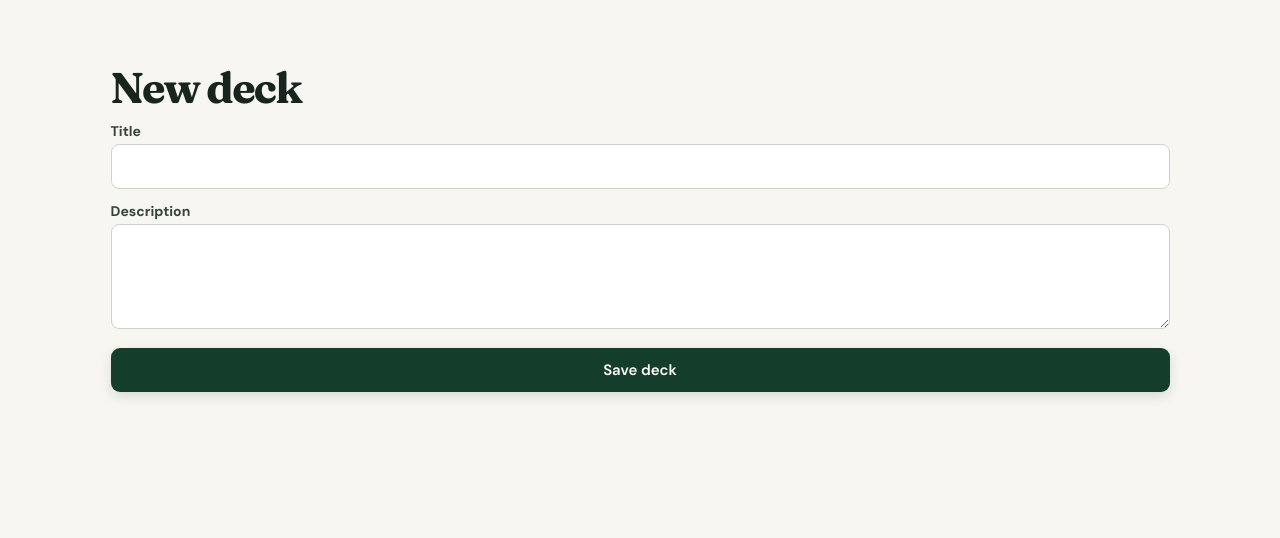
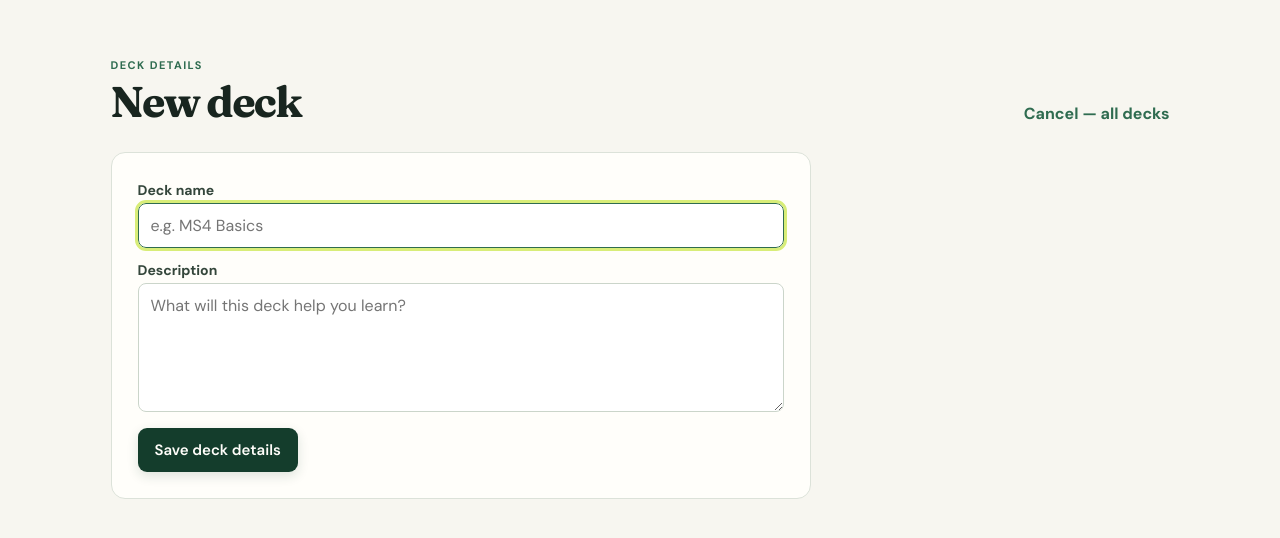
Before and after one commit to dbaker10000/Andrew, a Flask app: page /decks/new in a window 1280 px wide. Shown: the part 72-610 px from the top of the page. Run offline with Flask 3, Linux system fonts and the light colour scheme; the visitor is signed in with stand-in values (Sample User, id 1); some libraries are stand-ins or nearby versions.

Commit message:
Make deck editing discoverable

```diff
--- /dev/null
+++ b/static/deck-details.css
@@ -0,0 +1 @@
+.deck-edit-link{display:inline-block;margin-top:22px;color:#2f6c50;font-size:14px;font-weight:700;text-decoration:none}.deck-edit-link:after{content:' →'}.deck-form{max-width:700px;background:#fffefa;border:1px solid #dce2d9;border-radius:14px;padding:26px}
--- a/templates/base.html
+++ b/templates/base.html
@@ -1 +1 @@
-<!doctype html><html><head><meta charset="utf-8"><meta name="viewport" content="width=device-width,initial-scale=1"><title>Recall</title><link rel="stylesheet" href="{{url_for('static',filename='app.css')}}"><link rel="stylesheet" href="{{url_for('static',filename='accent.css')}}"><link rel="stylesheet" href="{{url_for('static',filename='card-actions.css')}}"><link rel="stylesheet" href="{{url_for('static',filename='card-controls.css')}}"></head><body>{% if current_user.is_authenticated %}<header><a href="{{url_for('home')}}">✦ Recall</a><a href="{{url_for('home')}}">Decks</a><a href="{{url_for('change_password')}}">Change password</a>{% if current_user.is_admin %}<a href="{{url_for('users')}}">Admin</a>{% endif %}<span>{{current_user.username}}</span><form method="post" action="{{url_for('logout')}}"><input type="hidden" name="csrf_token" value="{{csrf_token()}}"><button>Sign out</button></form></header>{% endif %}<main>{% for c,m in get_flashed_messages(with_categories=true) %}<p class="flash">{{m}}</p>{% endfor %}{% block content %}{% endblock %}</main></body></html>
+<!doctype html><html><head><meta charset="utf-8"><meta name="viewport" content="width=device-width,initial-scale=1"><title>Recall</title><link rel="stylesheet" href="{{url_for('static',filename='app.css')}}"><link rel="stylesheet" href="{{url_for('static',filename='accent.css')}}"><link rel="stylesheet" href="{{url_for('static',filename='card-actions.css')}}"><link rel="stylesheet" href="{{url_for('static',filename='card-controls.css')}}"><link rel="stylesheet" href="{{url_for('static',filename='deck-details.css')}}"></head><body>{% if current_user.is_authenticated %}<header><a href="{{url_for('home')}}">✦ Recall</a><a href="{{url_for('home')}}">Decks</a><a href="{{url_for('change_password')}}">Change password</a>{% if current_user.is_admin %}<a href="{{url_for('users')}}">Admin</a>{% endif %}<span>{{current_user.username}}</span><form method="post" action="{{url_for('logout')}}"><input type="hidden" name="csrf_token" value="{{csrf_token()}}"><button>Sign out</button></form></header>{% endif %}<main>{% for c,m in get_flashed_messages(with_categories=true) %}<p class="flash">{{m}}</p>{% endfor %}{% block content %}{% endblock %}</main></body></html>
--- a/templates/deck.html
+++ b/templates/deck.html
@@ -1,4 +1,4 @@
 {% extends 'base.html' %}{% block content %}
-<section class="deck-hero"><div class="deck-copy"><a class="crumb" href="{{url_for('home')}}">← All decks</a><p class="eyebrow">STUDY DECK</p><h1>{{deck.title}}</h1><p class="deck-description">{{deck.description or 'Add a short description to explain what this deck covers.'}}</p><div class="deck-meta"><span>{{deck.cards|length}} cards</span><span>Questions shuffle each session</span></div></div><aside class="study-panel"><div class="study-panel-icon">✦</div><h2>Ready to practice?</h2><p>Review every card in a fresh, shuffled order.</p><form method="post" action="{{url_for('start',id=deck.id)}}"><input type="hidden" name="csrf_token" value="{{csrf_token()}}"><button class="primary accent wide" {% if not deck.cards %}disabled{% endif %}>Start review</button></form>{% if not deck.cards %}<small>Add your first card to unlock review.</small>{% endif %}</aside></section>
-<section class="cards-section"><div class="section-heading"><div><p class="eyebrow">CARD LIBRARY</p><h2>Cards <span>{{deck.cards|length}}</span></h2></div><div class="deck-actions"><a class="quiet-action" href="{{url_for('edit_deck',id=deck.id)}}">Edit deck</a><a class="primary accent" href="{{url_for('new_card',id=deck.id)}}">+ New card</a></div></div>{% if deck.cards %}<div class="card-list">{% for card in deck.cards %}<article class="card-row"><div class="card-number">{{loop.index}}</div><div class="card-summary"><span class="kind-pill">{{'Multiple choice' if card.kind=='multiple_choice' else 'Written response'}}</span><h3>{{card.prompt}}</h3></div><div class="row-actions"><a class="edit-card" href="{{url_for('edit_card',id=card.id)}}">Edit</a><form method="post" action="{{url_for('delete_card',id=card.id)}}"><input type="hidden" name="csrf_token" value="{{csrf_token()}}"><button class="row-delete" onclick="return confirm('Delete this card permanently?')">Delete</button></form></div></article>{% endfor %}</div>{% else %}<div class="empty-cards"><div class="empty-icon">+</div><h2>Start with your first card</h2><p>Create questions and answers, then review them in a shuffled session.</p><a class="primary accent" href="{{url_for('new_card',id=deck.id)}}">Create a card</a></div>{% endif %}</section>
+<section class="deck-hero"><div class="deck-copy"><a class="crumb" href="{{url_for('home')}}">← All decks</a><p class="eyebrow">STUDY DECK</p><h1>{{deck.title}}</h1><p class="deck-description">{{deck.description or 'Add a short description to explain what this deck covers.'}}</p><div class="deck-meta"><span>{{deck.cards|length}} cards</span><span>Questions shuffle each session</span></div><a class="deck-edit-link" href="{{url_for('edit_deck',id=deck.id)}}">Edit deck details</a></div><aside class="study-panel"><div class="study-panel-icon">✦</div><h2>Ready to practice?</h2><p>Review every card in a fresh, shuffled order.</p><form method="post" action="{{url_for('start',id=deck.id)}}"><input type="hidden" name="csrf_token" value="{{csrf_token()}}"><button class="primary accent wide" {% if not deck.cards %}disabled{% endif %}>Start review</button></form>{% if not deck.cards %}<small>Add your first card to unlock review.</small>{% endif %}</aside></section>
+<section class="cards-section"><div class="section-heading"><div><p class="eyebrow">CARD LIBRARY</p><h2>Cards <span>{{deck.cards|length}}</span></h2></div><div class="deck-actions"><a class="primary accent" href="{{url_for('new_card',id=deck.id)}}">+ New card</a></div></div>{% if deck.cards %}<div class="card-list">{% for card in deck.cards %}<article class="card-row"><div class="card-number">{{loop.index}}</div><div class="card-summary"><span class="kind-pill">{{'Multiple choice' if card.kind=='multiple_choice' else 'Written response'}}</span><h3>{{card.prompt}}</h3></div><div class="row-actions"><a class="edit-card" href="{{url_for('edit_card',id=card.id)}}">Edit</a><form method="post" action="{{url_for('delete_card',id=card.id)}}"><input type="hidden" name="csrf_token" value="{{csrf_token()}}"><button class="row-delete" onclick="return confirm('Delete this card permanently?')">Delete</button></form></div></article>{% endfor %}</div>{% else %}<div class="empty-cards"><div class="empty-icon">+</div><h2>Start with your first card</h2><p>Create questions and answers, then review them in a shuffled session.</p><a class="primary accent" href="{{url_for('new_card',id=deck.id)}}">Create a card</a></div>{% endif %}</section>
 {% endblock %}
--- a/templates/deck_form.html
+++ b/templates/deck_form.html
@@ -1 +1 @@
-{% extends 'base.html' %}{% block content %}<h1>{{'Edit' if deck else 'New'}} deck</h1><form method="post">{{form.hidden_tag()}}<label>Title{{form.title}}</label><label>Description{{form.description}}</label>{{form.submit(class_='primary')}}</form>{% endblock %}
+{% extends 'base.html' %}{% block content %}<div class="editor-heading"><div><p class="eyebrow">DECK DETAILS</p><h1>{{'Edit' if deck else 'New'}} deck</h1></div>{% if deck %}<a class="cancel-link" href="{{url_for('deck_view',id=deck.id)}}">Cancel — back to deck</a>{% else %}<a class="cancel-link" href="{{url_for('home')}}">Cancel — all decks</a>{% endif %}</div><form method="post" class="deck-form">{{form.hidden_tag()}}<label>Deck name{{form.title(autofocus=true,placeholder='e.g. MS4 Basics')}}</label><label>Description{{form.description(rows=5,placeholder='What will this deck help you learn?')}}</label><button class="primary">Save deck details</button></form>{% endblock %}
```
